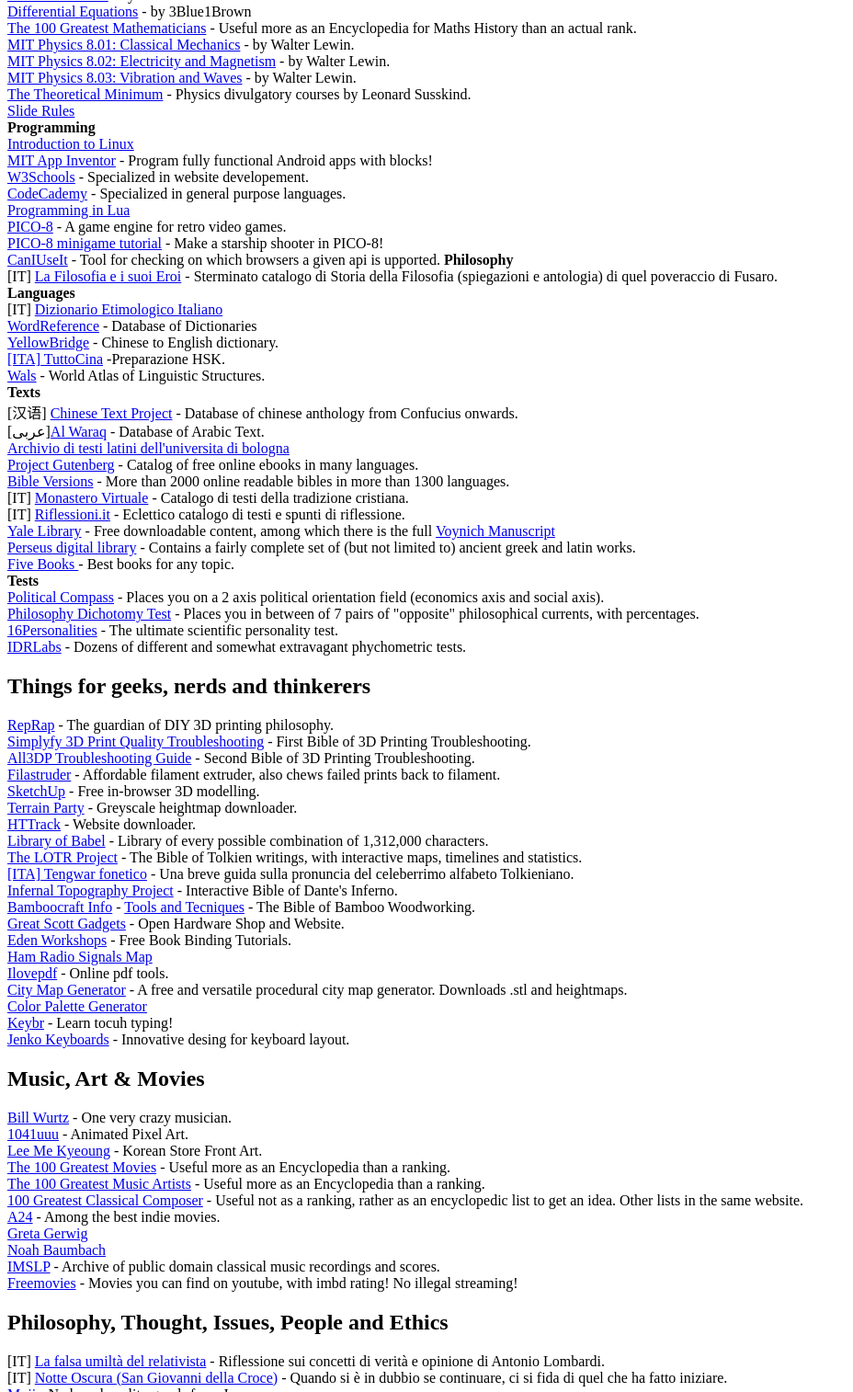
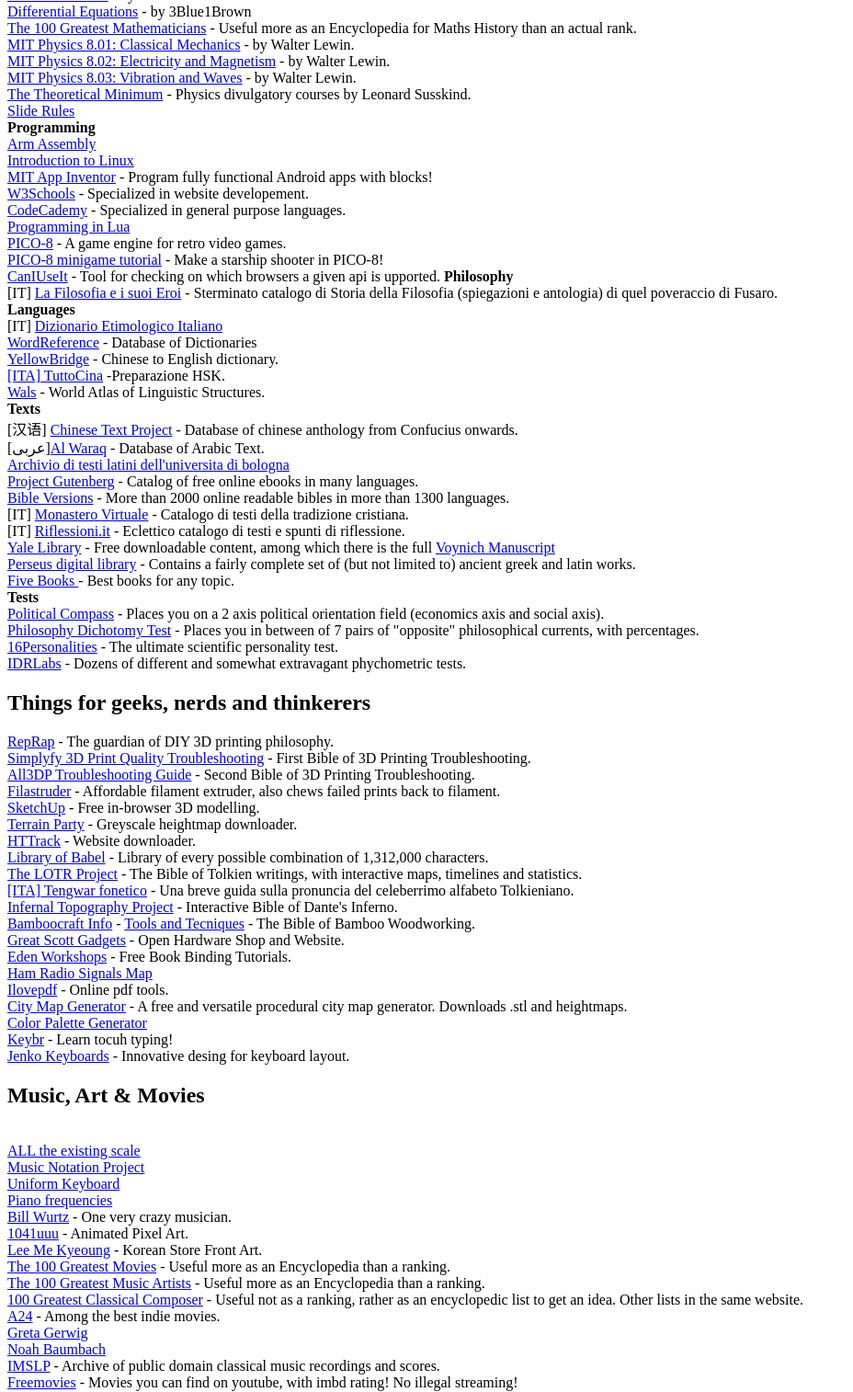
Before and after one commit to magiwanders/magiwanders.com, a plain HTML site: page links.html in a window 1280 px wide. Shown: the part 1357-2871 px from the top of the page at 92% size, without its empty margins (0-928 px from the left). Drawn offline with Linux system fonts and the light colour scheme.

Commit message:
Added ARM and music links

```diff
--- a/links.html
+++ b/links.html
@@ -152,6 +152,8 @@
 						<br>
             <b>Programming</b>
 						<br>
+						<a href="https://azeria-labs.com/writing-arm-assembly-part-1/"> Arm Assembly </a>
+						<br>
 						<a href = "https://www.edx.org/course/introduction-to-linux"> Introduction to Linux </a>
 						<br>
 						<a href = "https://appinventor.mit.edu/">MIT App Inventor</a> - Program fully functional Android apps with blocks!
@@ -262,6 +264,15 @@
 
         <h2>Music, Art & Movies</h2>
 
+				<br>
+				<a href="https://ianring.com/musictheory/scales/">ALL the existing scale</a>
+				<br>
+				<a href = "http://musicnotation.org/"> Music Notation Project</a>
+				<br>
+				<a href = "https://57296.neocities.org/ukbp.html"> Uniform Keyboard </a>
+				<br>
+				<a href = "https://en.wikipedia.org/wiki/Piano_key_frequencies#:~:text=This%20is%20a%20list%20of,(referred%20to%20as%20A440)."> Piano frequencies</a>
+				<br>
         <a href = "https://billwurtz.com/">Bill Wurtz</a> - One very crazy musician.
         <br>
         <a href = "https://1041uuu.tumblr.com/">1041uuu</a> - Animated Pixel Art.
```
